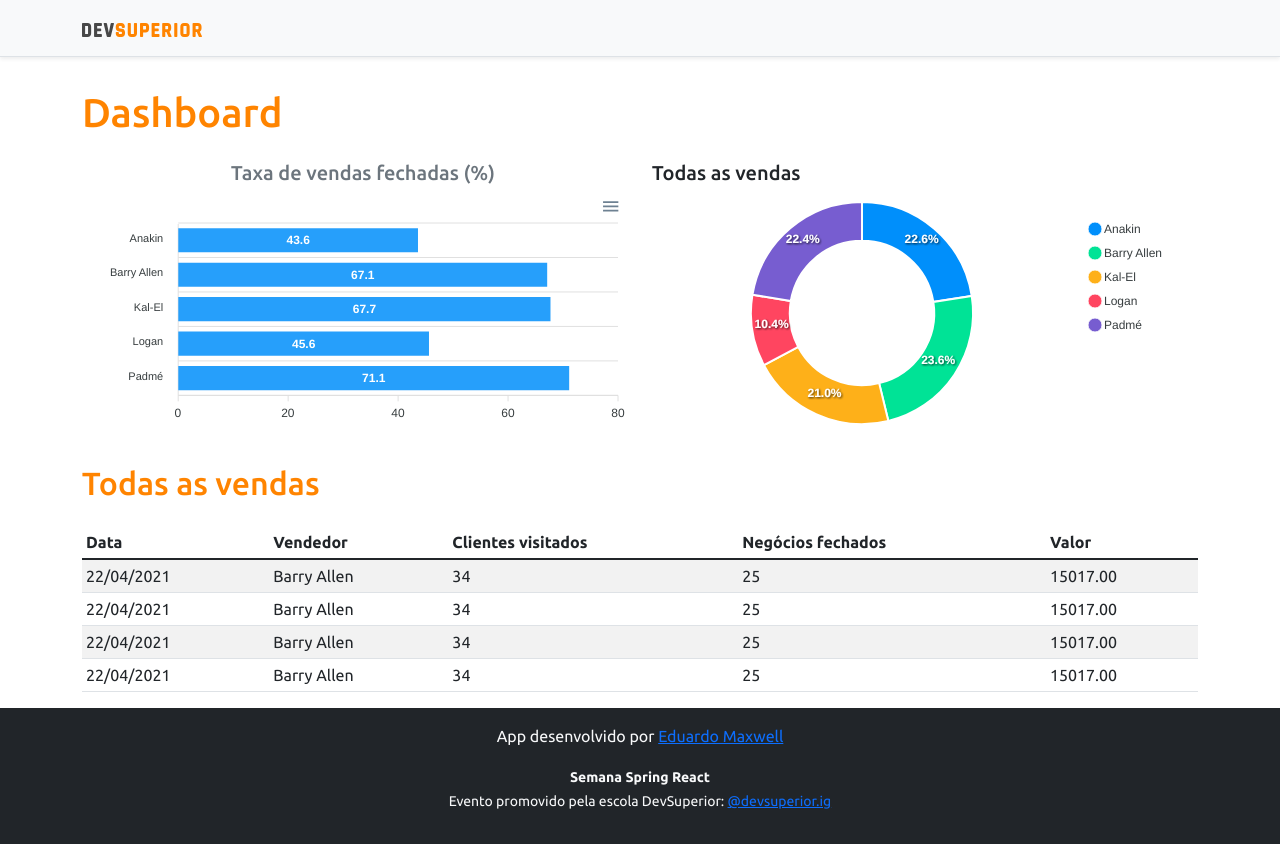
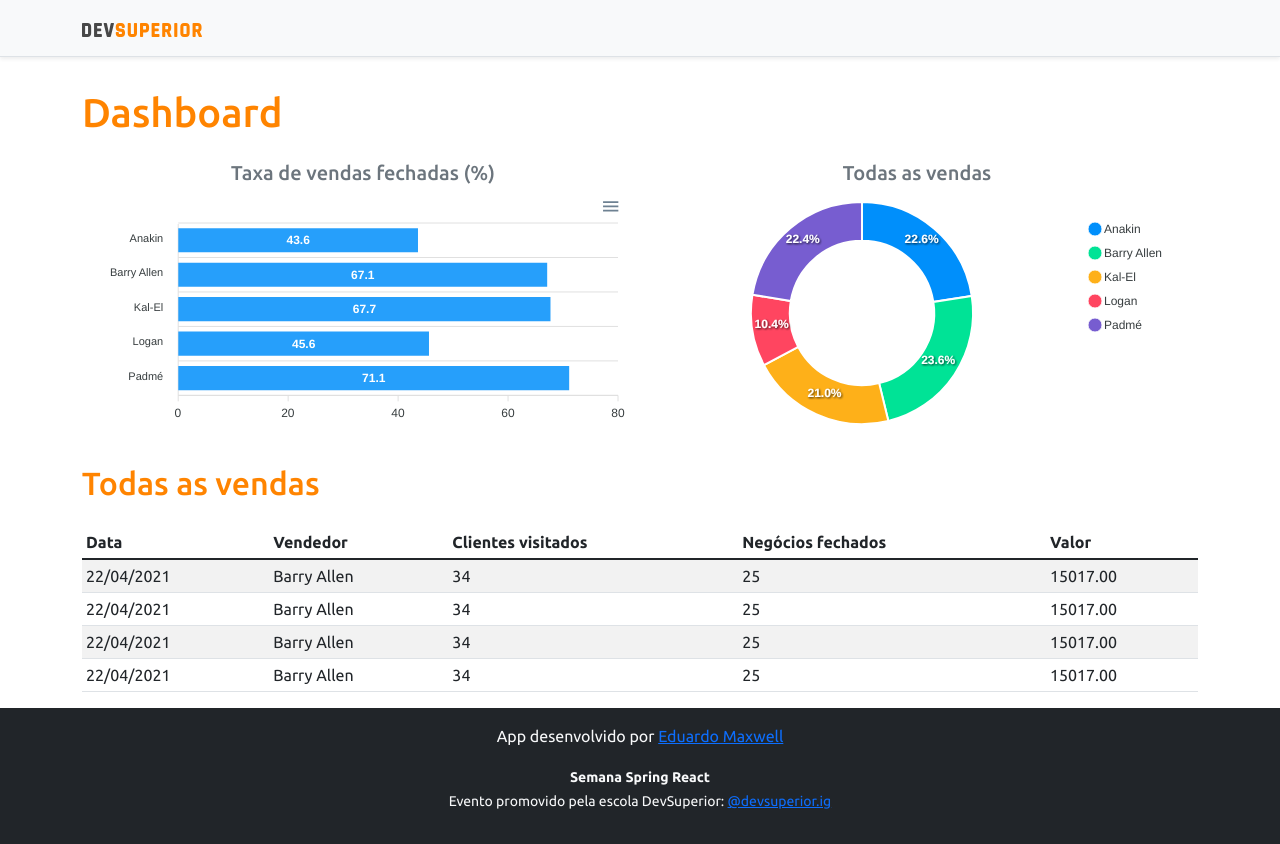
Before and after one commit to EduardoMaxwell/projeto-sds3, a React (Create React App) app in the folder frontend/: page / in a window 1280 px wide. Built offline with nearby package versions, Linux system fonts and the light colour scheme.

Commit message:
aligning dunotbar text

```diff
--- a/frontend/src/App.tsx
+++ b/frontend/src/App.tsx
@@ -18,7 +18,7 @@
           </div>
 
           <div className="col-sm-6">
-            <h5>Todas as vendas</h5>
+            <h5 className="text-center text-secondary">Todas as vendas</h5>
             <DunotChart />
           </div>
         </div>
```
